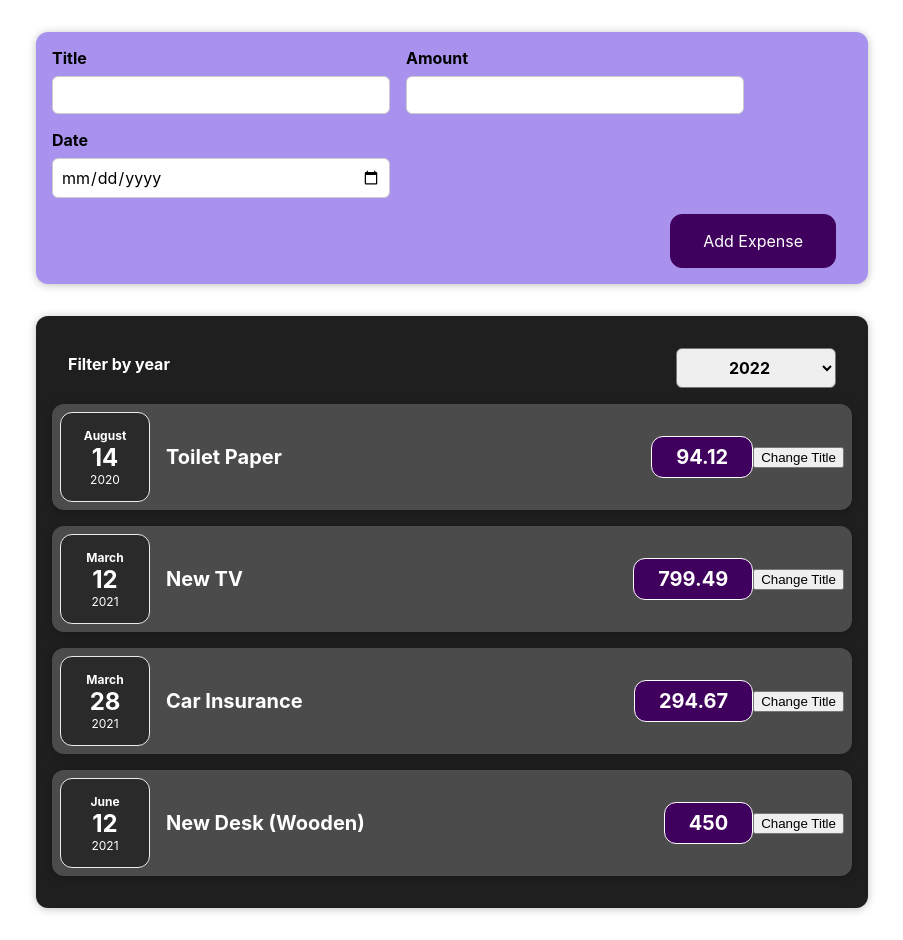
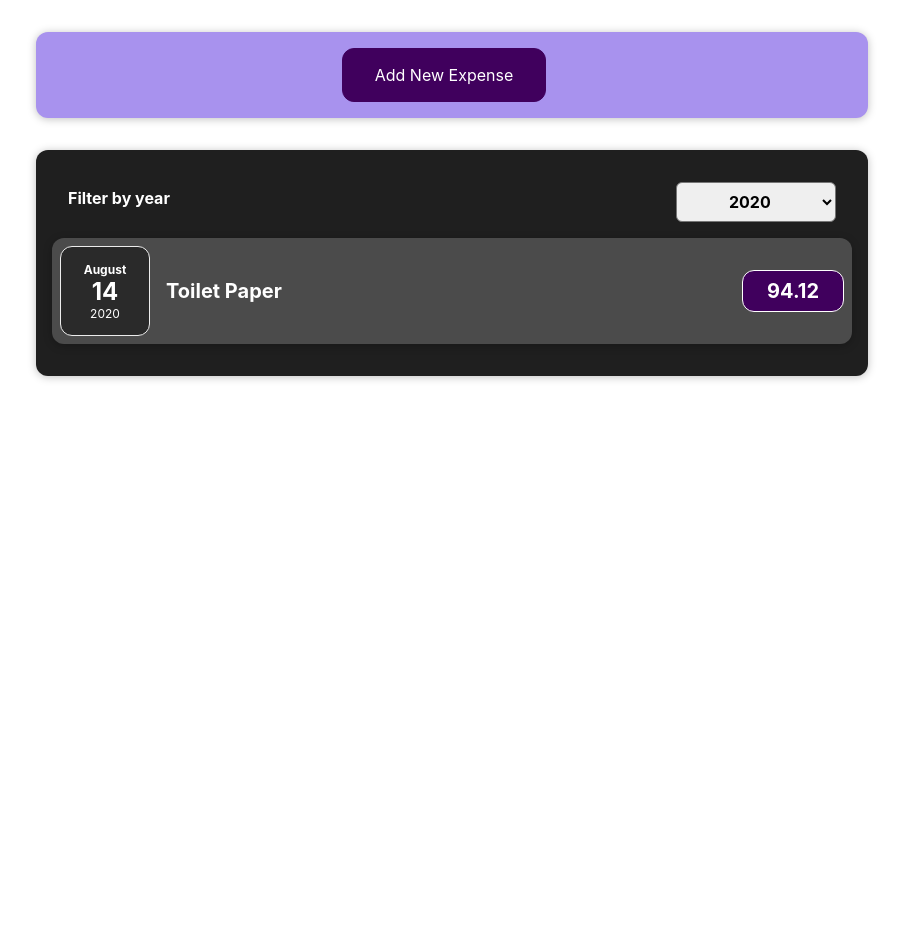
Before and after one commit to amitgobare23/react-complete-guide, a React (Create React App) app: page / in a window 1280 px wide. Shown: the whole page, without its empty margins (188-1091 px from the left). After the commit the page ends 800 px from the top, so only its background shows below. Built offline with nearby package versions, Linux system fonts and the light colour scheme.

Commit message:
code till assignment 4

```diff
--- a/src/App.js
+++ b/src/App.js
@@ -1,22 +1,20 @@
-import React from 'react';
+import React, { useState } from 'react';
 import './App.css';
 import Expenses from './components/Expenses/Expenses';
 import NewExpense from './components/NewExpense/NewExpense';
 
-function App(props) {
-  const onAddNewExpenseHandler = addExpense =>{
-    console.log('app.js file');
-    console.log(addExpense);
-  }
-
-  const expenses = [
+const DUMMY_EXPENSES = [
   {
     id: 'e1',
     title: 'Toilet Paper',
     amount: 94.12,
     date: new Date(2020, 7, 14),
   },
-    { id: 'e2', title: 'New TV', amount: 799.49, date: new Date(2021, 2, 12) },
+  { id: 'e2',
+    title: 'New TV',
+    amount: 799.49,
+    date: new Date(2021, 2, 12)
+  },
   {
     id: 'e3',
     title: 'Car Insurance',
@@ -31,12 +29,22 @@ function App(props) {
   },
 ];
 
+function App(props) {
+  const [expenses, setExpenses] = useState(DUMMY_EXPENSES);
+
+  const addNewExpenseHandler = expense =>{
+    setExpenses((prevExpenses) => {
+      return [expense, ...prevExpenses];
+    });
+  }
+
+
 
   return (
     <div>
-      <NewExpense onAddNewExpense={onAddNewExpenseHandler}/>
+      <NewExpense onAddNewExpense={addNewExpenseHandler}/>
       <div>
-        <Expenses items={expenses}></Expenses>
+        < Expenses items={expenses}></Expenses>
       </div>
     </div>
   );
--- a/src/components/Expenses/ExpenseItem.js
+++ b/src/components/Expenses/ExpenseItem.js
@@ -4,22 +4,17 @@ import ExpenseDate from '../Expenses/ExpenseDate';
 import Card from '../UI/Card';
 
 const ExpenseItem = (props) => {
-    const [title, setTitle] = useState(props.title);
-
-    const clickHandler = () => {
-        setTitle('Updated Title');
-        console.log(title);
-    }
 
     return (
+        <li>
             <Card className="expense-item">
                 <ExpenseDate date={props.date}/>
                 <div className="expense-item__description">
-                <h2>{title}</h2>
+                    <h2>{props.title}</h2>
                     <div className="expense-item__price">{props.amount}</div>
                 </div>
-            <button onClick={clickHandler}>Change Title</button>
             </Card>
+        </li>
     )
 
 }
--- a/src/components/Expenses/Expenses.js
+++ b/src/components/Expenses/Expenses.js
@@ -1,23 +1,27 @@
-import React from 'react';
+import React, {useState} from 'react';
 import Card from '../UI/Card';
-import ExpenseItem from '../Expenses/ExpenseItem';
 import '../Expenses/Expenses.css'
 import ExpensesFilter from './ExpensesFilter';
+import ExpensesList from './ExpensesList';
 
 const Expenses = (props) => {
-    const onChangeFilterByYearHandler = (yearValue) => {
-      console.log('Expenses.js file')
-      console.log('year: ', yearValue);
+  const [filteredYear, setFilteredYear] = useState('2020');
+
+  const onChangeFilterByYearHandler = (selectedYear) => {
+      setFilteredYear(selectedYear);
     }
 
+  const filteredExpenses = props.items.filter(expense => {
+    return expense.date.getFullYear().toString() === filteredYear;
+  });
+
     return (
+      <div>
         <Card className='expenses'>
-          <ExpensesFilter onChangeFilterByYear={onChangeFilterByYearHandler}></ExpensesFilter>
-          <ExpenseItem title={props.items[0].title} amount={props.items[0].amount} date={props.items[0].date}></ExpenseItem>
-          <ExpenseItem title={props.items[1].title} amount={props.items[1].amount} date={props.items[1].date}></ExpenseItem>
-          <ExpenseItem title={props.items[2].title} amount={props.items[2].amount} date={props.items[2].date}></ExpenseItem>
-          <ExpenseItem title={props.items[3].title} amount={props.items[3].amount} date={props.items[3].date}></ExpenseItem>
+          <ExpensesFilter selected={filteredYear} onChangeFilterByYear={onChangeFilterByYearHandler}></ExpensesFilter>
+          <ExpensesList items={filteredExpenses} />
         </Card>
+      </div>
       );
 }
 
--- a/src/components/Expenses/ExpensesFilter.js
+++ b/src/components/Expenses/ExpensesFilter.js
@@ -1,20 +1,16 @@
-import React, {useState} from 'react';
+import React from 'react';
 import './ExpensesFilter.css';
 
 const ExpensesFilter = (props) => {
-    const [year, setYear] = useState('');
-
     const onSelectedItemHandler = (event) => {
-        setYear(event.target.value);
+        props.onChangeFilterByYear(event.target.value);
     }
-
-    props.onChangeFilterByYear(year);
 
     return(
         <div className='expenses-filter'>
             <div className='expenses-filter__control'>
                 <label>Filter by year</label>
-                <select onChange={onSelectedItemHandler}>
+                <select value={props.selected} onChange={onSelectedItemHandler}>
                     <option value='2022'>2022</option>
                     <option value='2021'>2021</option>
                     <option value='2020'>2020</option>
--- /dev/null
+++ b/src/components/Expenses/ExpensesList.css
@@ -0,0 +1,9 @@
+.expenses-list {
+  list-style: none;
+  padding: 0;
+}
+
+.expenses-list__fallback {
+  color: white;
+  text-align: center;
+}
--- /dev/null
+++ b/src/components/Expenses/ExpensesList.js
@@ -0,0 +1,23 @@
+import './ExpensesList.css'
+import ExpenseItem from './ExpenseItem';
+
+const ExpensesList = (props) =>{
+    if(props.items.length === 0){
+        return <h2 className='expenses-list__fallback'>Found no expense.</h2>
+    }
+
+    return props.items.map((expense) => (
+       (
+        <ul className='expenses-list'>
+            <ExpenseItem
+                key={expense.id}
+                title={expense.title}
+                amount={expense.amount}
+                date={expense.date}
+            />
+        </ul>
+      )
+    ));
+}
+
+export default ExpensesList;
--- a/src/components/NewExpense/ExpenseForm.js
+++ b/src/components/NewExpense/ExpenseForm.js
@@ -63,10 +63,11 @@ const ExpenseForm = (props) => {
                 </div>
                 <div className='new-expense__control'>
                     <label>Date</label>
-                    <input type='date' value={enteredDate} min='2020-01-01' max='2023-01-01' onChange={dateChangeHandler}></input>
+                    <input type='date' value={enteredDate} min='2019-01-01' max='2023-01-01' onChange={dateChangeHandler}></input>
                 </div>
             </div>
             <div className='new-expense__actions'>
+                <button type='button' onClick={props.onCancel}>Cancel</button>
                 <button type='submit'>Add Expense</button>
             </div>
         </form>
--- a/src/components/NewExpense/NewExpense.js
+++ b/src/components/NewExpense/NewExpense.js
@@ -1,16 +1,32 @@
+import React, {useState} from 'react';
 import ExpenseForm from './ExpenseForm';
 import './NewExpense.css';
 
 const NewExpense = (props) => {
-    const onSaveExpenseDataHandler = expense => {
-        props.onAddNewExpense(expense);
+    const [isFormOpen, setIsFormOpen] = useState(false);
+
+    const saveExpenseDataHandler = expense => {
+        const expenseData = {
+            ...expense,
+            id: Math.random().toString()
+          };
+        props.onAddNewExpense(expenseData);
+        setIsFormOpen(false);
+    }
+
+    const addNewExpenseBtnClickHandler = () => {
+        setIsFormOpen(true);
+      }
+
+    const cancleBtClickHandler = () => {
+        setIsFormOpen(false);
     }
 
     return(
-        <div className='new-expense'>
-            <ExpenseForm onSaveExpenseDate={onSaveExpenseDataHandler}/>
-        </div>
-
+            <div className='new-expense'>
+                {!isFormOpen && <button onClick={addNewExpenseBtnClickHandler}>Add New Expense</button>}
+                {isFormOpen &&<ExpenseForm onSaveExpenseDate={saveExpenseDataHandler} onCancel={cancleBtClickHandler}/>}
+            </div>
     );
 }
 
```
Lines whose indentation alone changed are shown as unchanged.
